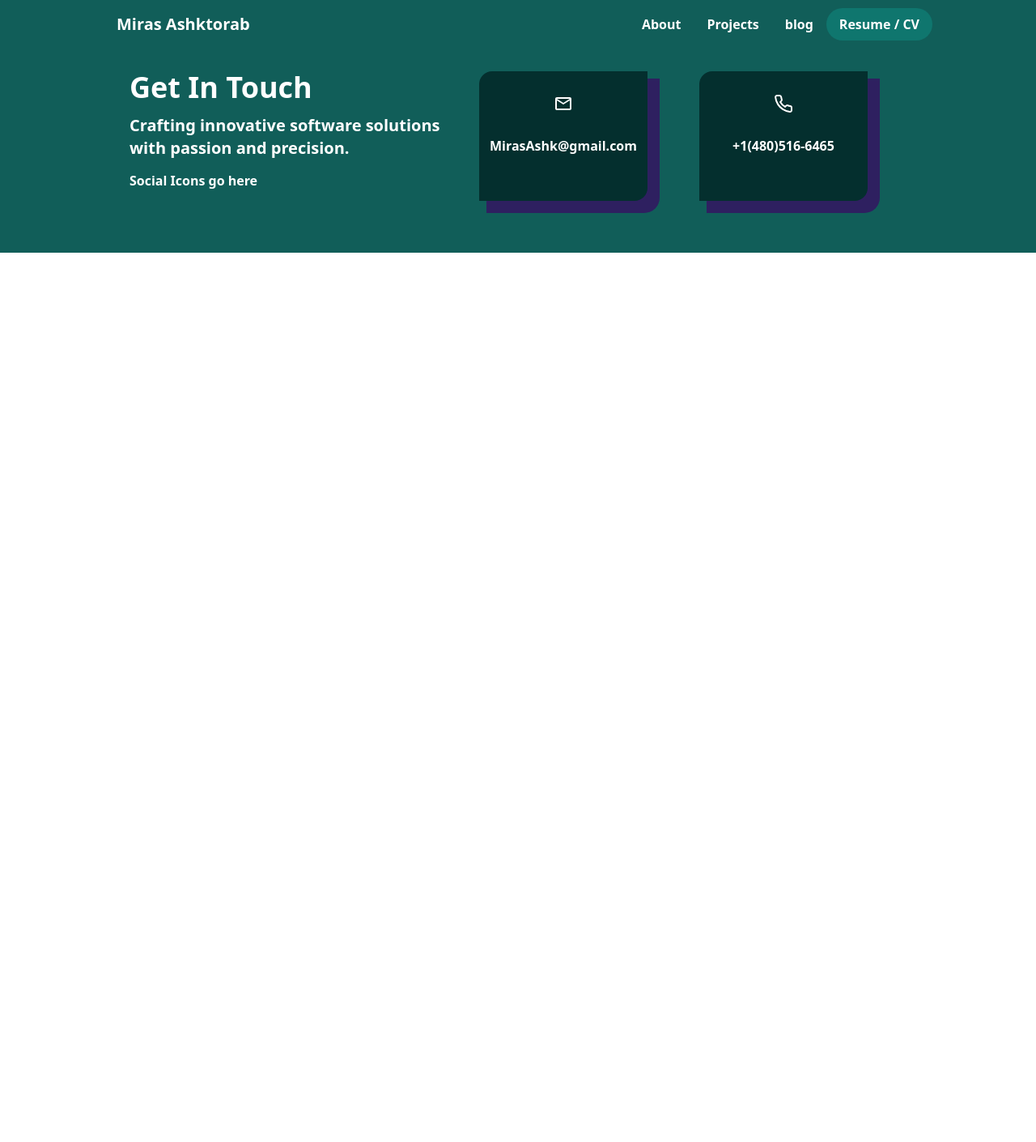
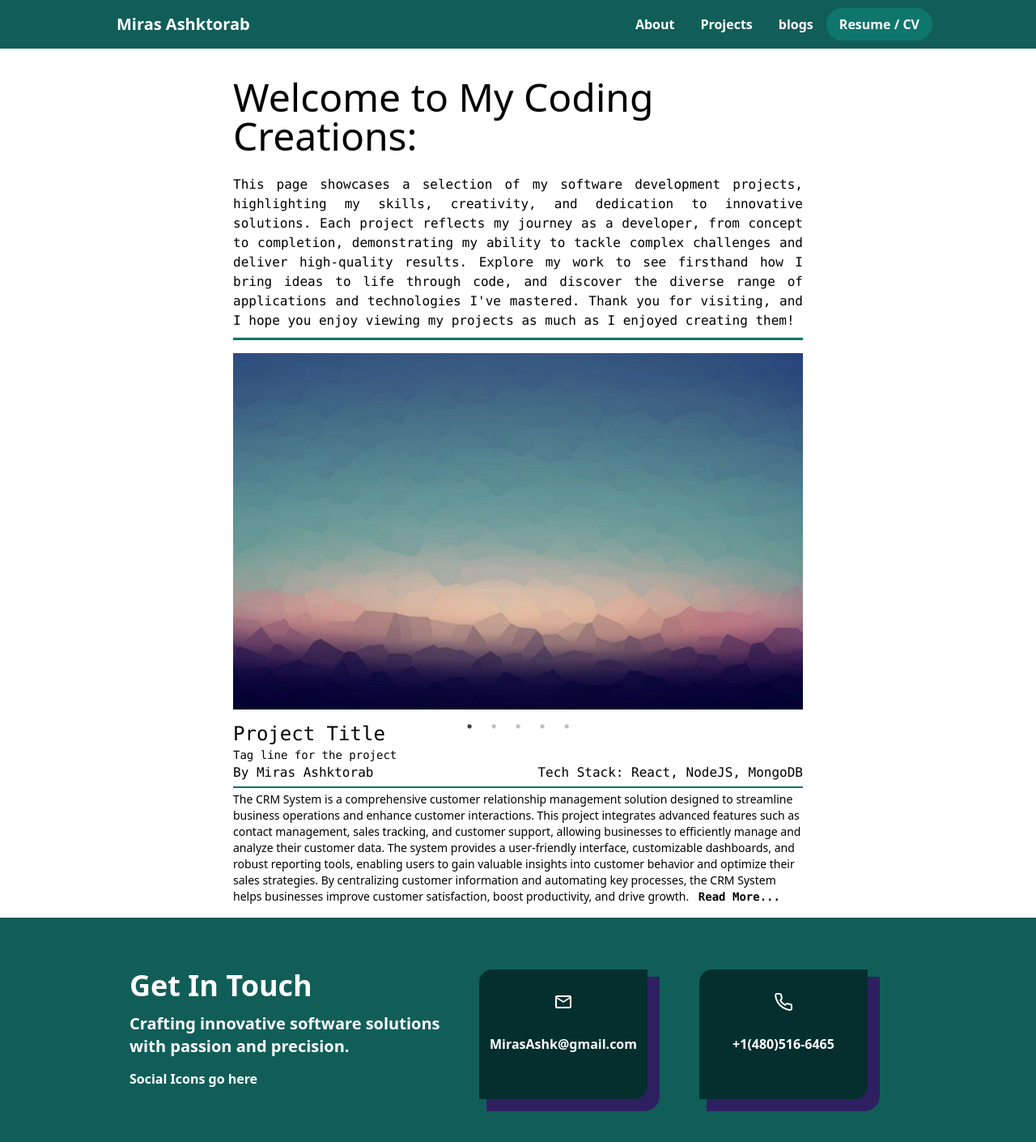
Before and after one commit to Mirasashk/portfolio-miras, a React (Vite) app in the folder front-end/: page /projects in a window 1280 px wide. Shown: the top 1410 px of the page at 81% size. Before the commit the page ends 800 px from the top, so only its background shows below. Built offline with nearby package versions, Linux system fonts and the light colour scheme.

Commit message:
Designed the projects page

```diff
--- /dev/null
+++ b/front-end/src/components/BlogThumbnail.jsx
@@ -0,0 +1,47 @@
+import React from 'react';
+import heroImage from '../assets/hero.jpg';
+
+const BlogThumbnail = ({
+  title,
+  postedOn,
+  author,
+  thumbnailImageLink,
+  tags,
+  readTime,
+  snippet,
+}) => {
+  return (
+    <div className='grid grid-cols-5 justify-center'>
+      <div className='col-span-2 object-cover '>
+        <img src={heroImage} alt='blogImage' />
+      </div>
+      <div className='col-span-3 pl-4'>
+        <div className='pb-1'>
+          <div className='text-2xl font-mono'>This is a blog article</div>
+          <div className='text-sm font-mono'>Posted on 2021-09-01</div>
+          <div className='text-sm font-mono'>By Miras Ashktorab</div>
+          <div className='grid grid-cols-2 w-full'>
+            <div className='grid justify-start text-xs font-mono '>
+              Tags: React, Web Development
+            </div>
+            <div className='grid justify-end text-xs font-mono '>
+              5 min read
+            </div>
+          </div>
+        </div>
+        <hr className='bg-teal-700 h-[3px] mb-1' />
+
+        <p className='text-sm'>
+          This blog is your destination for insights, tips, and stories from the
+          world of software development. Whether you’re a seasoned developer or
+          just starting out, you'll find valuable information here. Dive into my
+          experiences with debugging complex code, exploring new technologies,
+          and navigating the challenges of a software engineer’s life.
+        </p>
+        <div className='flex justify-end font-mono text-sm'>Read More...</div>
+      </div>
+    </div>
+  );
+};
+
+export default BlogThumbnail;
--- a/front-end/src/components/NavBar.jsx
+++ b/front-end/src/components/NavBar.jsx
@@ -38,9 +38,9 @@ const NavBar = () => {
               Projects
             </li>
             <li
-              onClick={() => navigate('/blog')}
+              onClick={() => navigate('/blogs')}
               className='text-white hover:text-teal-200 font-semibold cursor-pointer mx-4'>
-              blog
+              blogs
             </li>
             <button
               onClick={() => navigate('/resume')}
--- /dev/null
+++ b/front-end/src/components/ProjectThumbnail.jsx
@@ -0,0 +1,83 @@
+/* eslint-disable react/prop-types */
+import heroImage from '../assets/hero.jpg';
+import Slider from 'react-slick';
+
+const ProjectThumbnail = ({
+  title,
+  tagLine,
+  author,
+  techStack,
+  description,
+  readMoreLink,
+  thumbnailImages,
+}) => {
+  thumbnailImages = [
+    { 1: 'image1' },
+    { 2: 'image2' },
+    { 3: 'image3' },
+    { 4: 'image4' },
+    { 5: 'image5' },
+  ];
+
+  const settings = {
+    infinite: true,
+    speed: 1500,
+    autoplay: true,
+    autoplaySpeed: 20000,
+    slidesToShow: 1,
+    slidesToScroll: 1,
+    arrows: true,
+    dots: true,
+  };
+
+  const renderedImages = thumbnailImages.map((image) => {
+    return (
+      <div key={image} className=''>
+        <img src={heroImage} alt='projectImage' />
+      </div>
+    );
+  });
+
+  return (
+    <div className='grid grid-cols-5 justify-center pt-4 pb-4'>
+      <div className='col-span-5 object-contain slider-container'>
+        <Slider {...settings}> {renderedImages} </Slider>
+      </div>
+      <div className='col-span-5 pt-2'>
+        <div className='pb-1'>
+          <div className='text-2xl font-mono'>Project Title</div>
+          <div className='text-sm font-mono'>Tag line for the project</div>
+
+          <div className='grid grid-cols-2 w-full'>
+            <div className='grid justify-start font-mono '>
+              By Miras Ashktorab
+            </div>
+            <div className='grid justify-end  font-mono '>
+              Tech Stack: React, NodeJS, MongoDB
+            </div>
+          </div>
+        </div>
+        <hr className='bg-teal-700 h-[3px] mb-1' />
+
+        <p className='text-sm'>
+          The CRM System is a comprehensive customer relationship management
+          solution designed to streamline business operations and enhance
+          customer interactions. This project integrates advanced features such
+          as contact management, sales tracking, and customer support, allowing
+          businesses to efficiently manage and analyze their customer data. The
+          system provides a user-friendly interface, customizable dashboards,
+          and robust reporting tools, enabling users to gain valuable insights
+          into customer behavior and optimize their sales strategies. By
+          centralizing customer information and automating key processes, the
+          CRM System helps businesses improve customer satisfaction, boost
+          productivity, and drive growth.{' '}
+          <a href='#' className='font-mono font-bold hover:text-teal-500 pl-2'>
+            Read More...
+          </a>
+        </p>
+      </div>
+    </div>
+  );
+};
+
+export default ProjectThumbnail;
--- /dev/null
+++ b/front-end/src/pages/BlogsPage.jsx
@@ -0,0 +1,34 @@
+import BlogThumbnail from '../components/BlogThumbnail';
+
+const BlogsPage = () => {
+  return (
+    <div className='grid w-full justify-center min-h-screen mt-16 pt-8'>
+      <div className='grid justify-center px-72'>
+        <div className=''>
+          <div className='grid justify-center text-xl font-bold'>
+            Welcome to the Debug Diaries:
+          </div>
+          <div className='grid justify-center text-5xl font-light pb-6'>
+            Tales from a Software Engineer
+          </div>
+          <div>
+            <p className='font-mono text-justify leading-1'>
+              This blog is your destination for insights, tips, and stories from
+              the world of software development. Whether you’re a seasoned
+              developer or just starting out, you&apos;ll find valuable
+              information here. Dive into my experiences with debugging complex
+              code, exploring new technologies, and navigating the challenges of
+              a software engineer’s life. Join me for practical advice, personal
+              anecdotes, and a behind-the-scenes look at the fascinating realm
+              of software engineering. Let&apos;s learn and discover together!
+            </p>
+          </div>
+          <hr className='bg-teal-700 h-1 mt-2' />
+        </div>
+        <BlogThumbnail />
+      </div>
+    </div>
+  );
+};
+
+export default BlogsPage;
--- a/front-end/src/pages/ProjectsPage.jsx
+++ b/front-end/src/pages/ProjectsPage.jsx
@@ -1,5 +1,34 @@
+import ProjectThumbnail from '../components/ProjectThumbnail';
+
 const ProjectsPage = () => {
-  return <div>ProjectsPage</div>;
+  return (
+    <div className='grid w-full justify-center min-h-screen mt-16 pt-8'>
+      <div className='grid justify-center px-72'>
+        <div className=''>
+          <div className='grid justify-center text-xl font-bold'></div>
+          <div className='grid justify-center text-5xl font-light pb-6'>
+            Welcome to My Coding Creations:
+          </div>
+          <div>
+            <p className='font-mono text-justify leading-1'>
+              This page showcases a selection of my software development
+              projects, highlighting my skills, creativity, and dedication to
+              innovative solutions. Each project reflects my journey as a
+              developer, from concept to completion, demonstrating my ability to
+              tackle complex challenges and deliver high-quality results.
+              Explore my work to see firsthand how I bring ideas to life through
+              code, and discover the diverse range of applications and
+              technologies I&apos;ve mastered. Thank you for visiting, and I
+              hope you enjoy viewing my projects as much as I enjoyed creating
+              them!
+            </p>
+          </div>
+          <hr className='bg-teal-700 h-1 mt-2' />
+        </div>
+        <ProjectThumbnail />
+      </div>
+    </div>
+  );
 };
 
 export default ProjectsPage;
```
Also changed, not shown: front-end/src/routes/PublicRoutes.jsx (+6 -1 lines).
